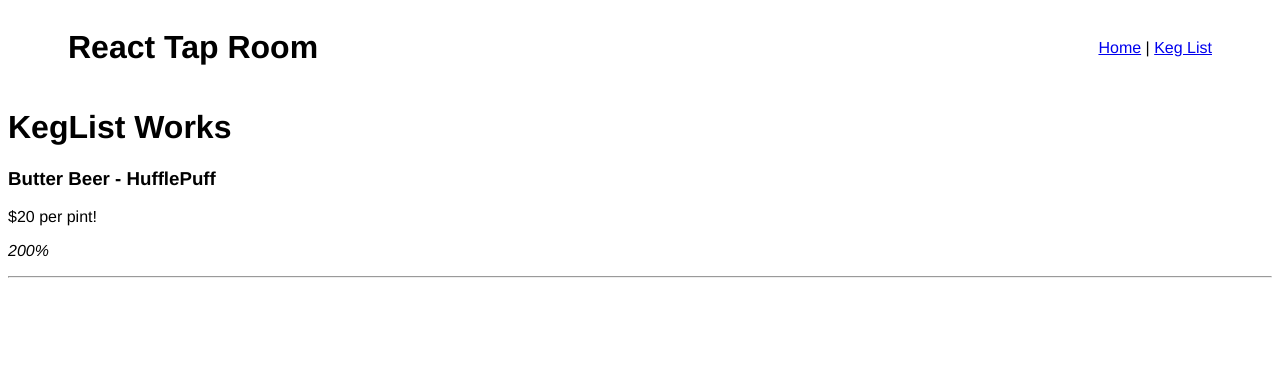
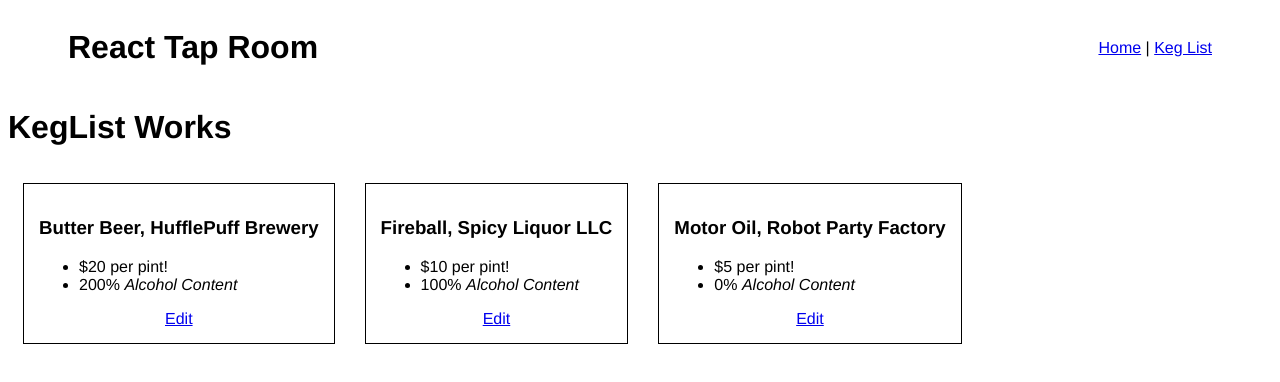
Before and after one commit to amychurchwell/React-Tap-Room, a React app: page /#/keglist in a window 1280 px wide. Shown: the top 382 px of the page. Built offline with nearby package versions, Linux system fonts and the light colour scheme.

Commit message:
Add basic CSS to kegs

```diff
--- a/src/components/App.jsx
+++ b/src/components/App.jsx
@@ -4,6 +4,7 @@ import { Switch, Route } from 'react-router-dom';
 import Error404 from './Error404';
 import Body from './Body';
 import KegList from './KegList/KegList';
+import EditKeg from './KegList/EditKeg';
 
 function App() {
   return (
@@ -17,6 +18,7 @@ function App() {
       <Switch>
         <Route exact path="/" component={Body} />
         <Route exact path="/keglist" component={KegList} />
+        <Route exact path="/editkeg" component={EditKeg} />
         <Route component={Error404} />
       </Switch>
     </div>
--- a/src/components/KegList/EditKeg.jsx
+++ b/src/components/KegList/EditKeg.jsx
@@ -1,9 +1,11 @@
 import React from 'react';
+import { Link } from 'react-router-dom';
 
 function EditKeg() {
   return (
     <div>
-      <h1>EditKeg Works</h1>
+      <h1>Edit Keg Form</h1>
+      <Link to="/keglist">Submit</Link>
     </div>
   );
 }
--- a/src/components/KegList/Keg.jsx
+++ b/src/components/KegList/Keg.jsx
@@ -1,15 +1,35 @@
 import React from 'react';
 import PropTypes from "prop-types";
-
+import { Link } from 'react-router-dom';
 // name, brand, price, and alcoholContent.
 
 function Keg(props) {
   return (
     <div>
-      <h3>{props.name} - {props.brand}</h3>
-      <p>${props.price} per pint!</p>
-      <p><em>{props.alcoholContent}%</em></p>
-      <hr/>
+      <style jsx>{`
+        .keg {
+          border: 1px solid black;
+          padding: 15px;
+          margin: 15px;
+          text-align: center;
+        }
+        a {
+          text-decoration: none;
+          font-weight: bold;
+          color: #000;
+        }
+        ul {
+          text-align: left;
+        }
+    `}</style>
+      <div className="keg">
+        <h3>{props.name}, {props.brand}</h3>
+        <ul>
+          <li>${props.price} per pint!</li>
+          <li>{props.alcoholContent}% <em>Alcohol Content</em></li>
+        </ul>
+        <Link to="/editkeg">Edit</Link>
+      </div>
     </div>
   );
 }
--- a/src/components/KegList/KegList.jsx
+++ b/src/components/KegList/KegList.jsx
@@ -1,15 +1,33 @@
 import React from 'react';
 import Keg from "./Keg";
+import { Link } from 'react-router-dom';
 
 function KegList() {
   return (
     <div>
+      <style jsx>{`
+        .kegcontainer {
+          display: flex;
+        }
+    `}</style>
       <h1>KegList Works</h1>
-      <Keg
-        name="Butter Beer"
-        brand="HufflePuff"
-        price="20"
-        alcoholContent="200"/>
+      <div className="kegcontainer">
+        <Keg
+          name="Butter Beer"
+          brand="HufflePuff Brewery"
+          price="20"
+          alcoholContent="200"/>
+          <Keg
+            name="Fireball"
+            brand="Spicy Liquor LLC"
+            price="10"
+            alcoholContent="100"/>
+            <Keg
+              name="Motor Oil"
+              brand="Robot Party Factory"
+              price="5"
+              alcoholContent="0"/>
+      </div>
     </div>
   );
 }
```
